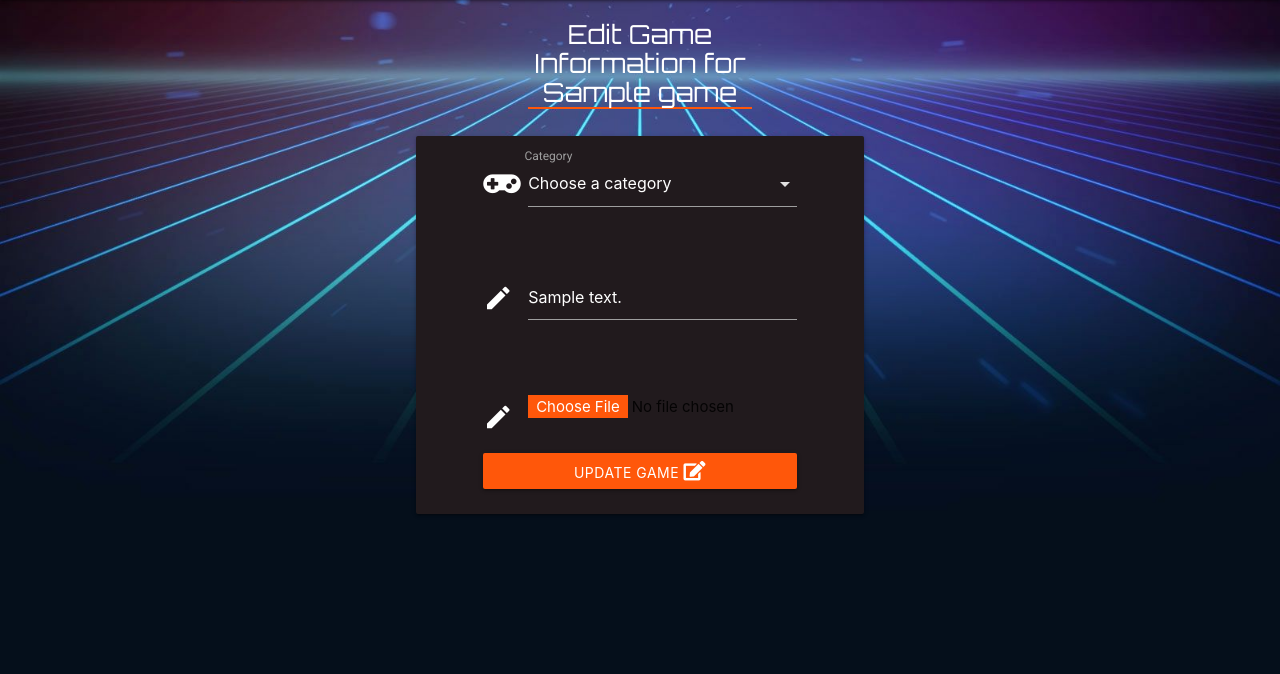
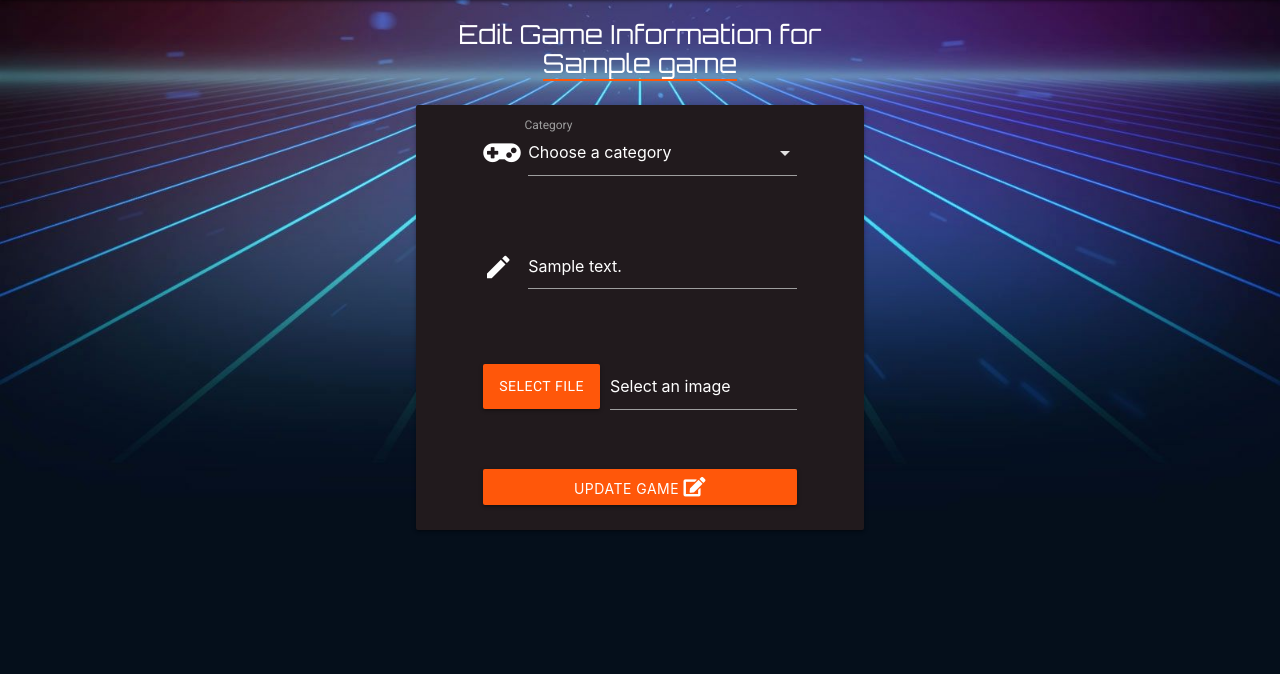
Before and after one commit to KevAndrews/Milestone_Project_3, a Flask app: template templates/edit_game.html in a window 1280 px wide. Shown: the part 64-738 px from the top of the page. Run offline with Flask 2, Linux system fonts and the light colour scheme; the template is opened without the code that fills it: most values are stand-ins (such as "Sample title", 1, 10 or a date in 2020); some libraries are stand-ins or nearby versions.

Commit message:
Update the styles for the headers

```diff
--- a/templates/edit_game.html
+++ b/templates/edit_game.html
@@ -1,7 +1,7 @@
 {% extends "base.html" %}
 {% block content %}
 
-  <h3 class="center-align underline">Edit Game Information for <br>{{ game.name }}</h3>
+  <h3 class="center-align">Edit Game Information for <br><span class="underline">{{ game.name }}</span></h3>
 
   <div class="row">
     <form class="col s12 m6 offset-m3" method="POST" enctype="multipart/form-data" action="{{ url_for('edit_game', game_id=game._id) }}">
@@ -34,9 +34,14 @@
         </div>
         <!-- Update Description -->
         <div class="row">
-          <div class="input-field col s8 m8 offset-s2 offset-m2">
-            <i class="material-icons prefix white-text">mode_edit</i>
-            <input type="file" id="img_link" name="img_link" />
+          <div class="file-field input-field col s8 m8 offset-s2 offset-m2">
+              <div class="btn">
+                  <span>Select file</span>
+                  <input type="file" id="img_link" name="img_link" accept=".jpg,.jpeg,.png,.bmp,.webp">
+              </div>
+              <div class="file-path-wrapper">
+                  <input class="file-path validate" type="text" id="img" value="Select an image">
+              </div>
           </div>
         </div>
         <!-- Update Game -->
--- a/templates/edit_review.html
+++ b/templates/edit_review.html
@@ -1,7 +1,7 @@
 {% extends "base.html" %}
 {% block content %}
 
-    <h3 class="center-align underline">Edit Review for <br>{{ review.game_name }}</h3>
+    <h3 class="center-align">Edit Review for <br><span class="underline">{{ review.game_name }}</span></h3>
 
     <div class="row">
         <form class="col s12 m6 offset-m3" method="POST" action="{{ url_for('edit_review', review_id=review._id) }}">
```
Also changed, not shown: templates/add_game.html (+4 -4 lines).
